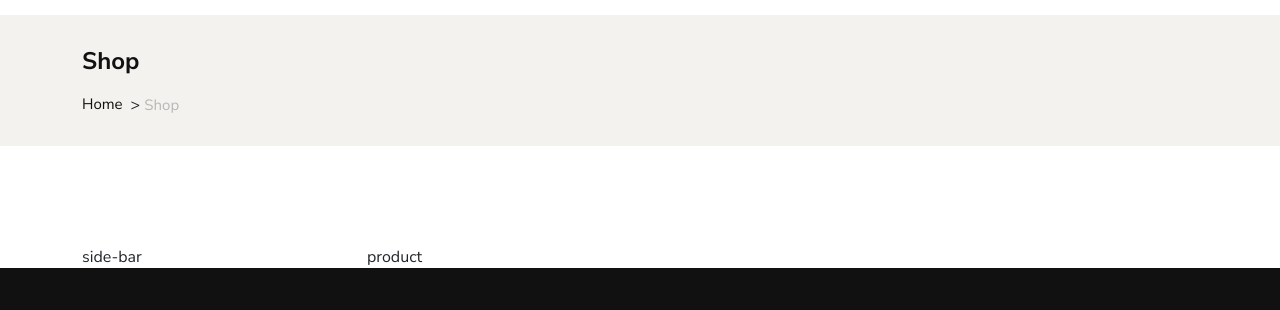
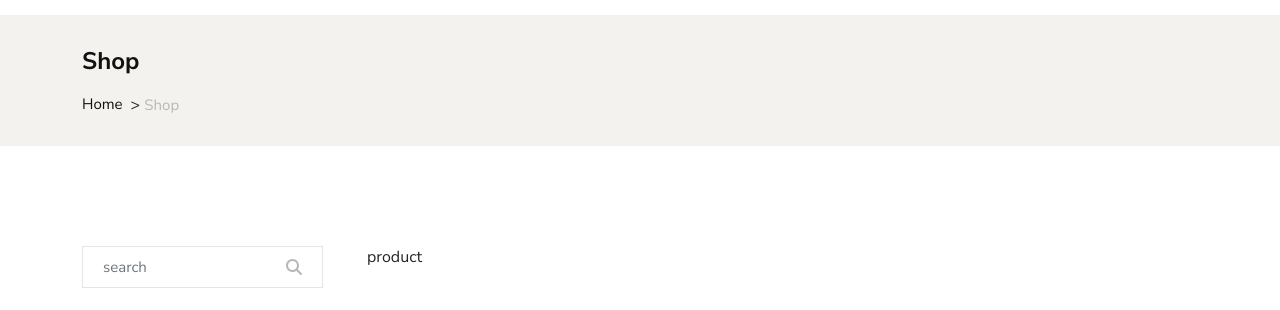
Before and after one commit to moustafaamindev/male-fashion, a website built with webpack: page src/shop.ejs in a window 1280 px wide. Shown: the part 110-420 px from the top of the page. Built offline with nearby package versions, Linux system fonts and the light colour scheme.

Commit message:
add side-bar

```diff
--- a/package.json
+++ b/package.json
@@ -631,6 +631,7 @@
     "wbuf": "^1.7.3",
     "webpack-dev-middleware": "^5.3.3",
     "webpack-merge": "^5.8.0",
+    "webpack-php-loader": "^0.5.0",
     "webpack-sources": "^3.2.3",
     "websocket-driver": "^0.7.4",
     "websocket-extensions": "^0.1.4",
--- a/src/components/side-bar.ejs
+++ b/src/components/side-bar.ejs
@@ -1 +1,8 @@
-<h1>side-bar</h1>
+<!-- start side bar -->
+<div class="side-bar">
+  <div class="search d-flex align-items-center">
+    <input type="search" class="shadow-none form-control border-0" placeholder="search" />
+    <i class="fa-fw fa-solid fa-magnifying-glass"></i>
+  </div>
+</div>
+<!-- end side bar -->
--- a/src/scss/components/_index.scss
+++ b/src/scss/components/_index.scss
@@ -585,6 +585,7 @@
 
 // end LATEST NEWS
 // start search modal
+
 .search-modal {
   display: none;
   position: fixed;
--- a/src/scss/components/_shop.scss
+++ b/src/scss/components/_shop.scss
@@ -21,3 +21,22 @@
 }
 
 //end breadcrumb
+// strat side-bar
+.side-bar {
+  padding-right: 20px;
+  .search {
+    border: 1px solid #e5e5e5;
+    input {
+      padding-left: 20px;
+      height: 40px;
+      font-size: 15px;
+      color: #b7b7b7;
+    }
+    svg {
+      color: #b7b7b7;
+      padding: 0 20px;
+    }
+  }
+}
+
+// end side-bar
--- a/src/shop.ejs
+++ b/src/shop.ejs
@@ -10,7 +10,7 @@
   </head>
   <body>
     <%- include('./components/header.ejs') %> <%- include('./components/breadcrumb-shop.ejs') %>
-    <div class="shop">
+    <div class="shop mb-5">
       <div class="container">
         <div class="row">
           <div class="col-lg-3 h-100"><%- include('./components/side-bar.ejs') %></div>
@@ -18,7 +18,7 @@
         </div>
       </div>
     </div>
-    <%- include('./components/footer.ejs') %>
+    <%- include('./components/footer.ejs') %> <%- include('./components/search-modal.ejs') %>
     <script src="../node_modules/jquery/dist/jquery.min.js"></script>
     <script src="../node_modules/owl.carousel/dist/owl.carousel.min.js"></script>
   </body>
```
Also changed, not shown: webpack.config.js (+7 -0 lines), 2 other files.
